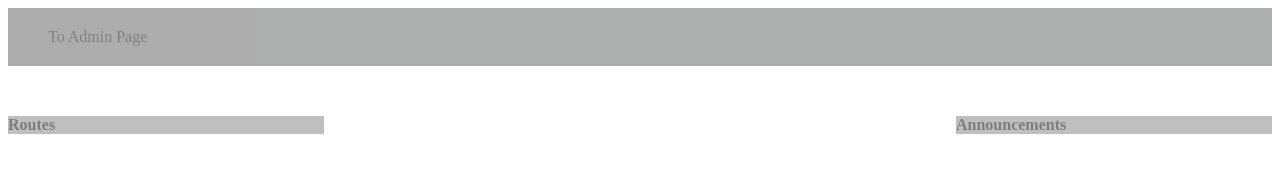
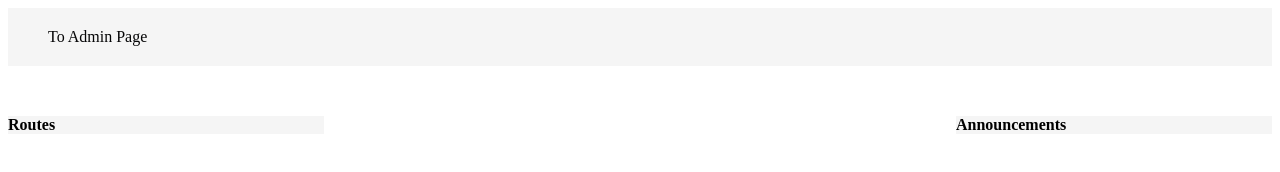
Before and after one commit to winters5885/NSS-Capstone, a website: page web/static_assets/index.html in a window 1280 px wide. Drawn offline with Linux system fonts and the light colour scheme; files whose address does not match are found by name.

Commit message:
Fixed text display on homepage.

```diff
--- a/web/static_assets/css/style.css
+++ b/web/static_assets/css/style.css
@@ -19,12 +19,12 @@
     display: flex;
     justify-content: space-between;
     align-items: center;
-    background-color: var(--primary-color);
+
     color: var(--secondary-color);
     padding: 4px 40px;
     padding-top: 25;
     margin-bottom: 50px;
-    opacity: 50%;
+    background: rgba(204, 204, 204, 0.2);
 }
 
 
@@ -91,18 +91,17 @@
 }
 
 .displayRoutes {
-    background-color: gray;
+    background: rgba(204, 204, 204, 0.2);
     float: left;
     width: 25%;
-    opacity: 50%;
+
     font-weight: bold;
 }
 
 .displayEvents {
-    background-color: grey;
+    background: rgba(204, 204, 204, 0.2);
     float: right;
     width: 25%;
-    opacity: 50%;
     font-weight: bold;
 }
 
```
